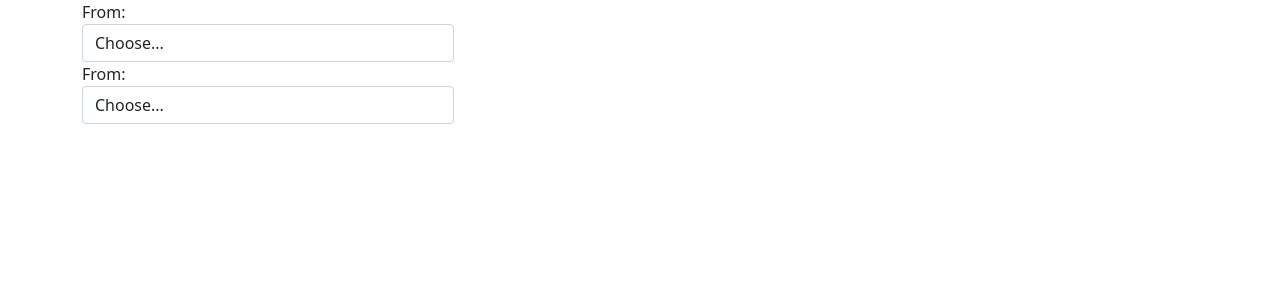
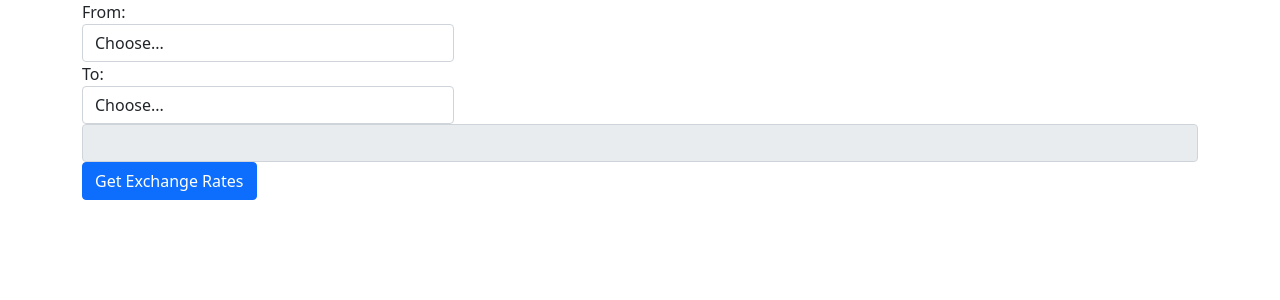
Before and after one commit to deepeters/currency-exchange, a Flask app: page / in a window 1280 px wide. Shown: the top 300 px of the page. Run offline with Flask 2, Linux system fonts and the light colour scheme.

Commit message:
Create an input form to take in the currency to converted

```diff
--- a/templates/base.html
+++ b/templates/base.html
@@ -12,6 +12,7 @@
     <!--Bootstrao JavaScript-->
     <script src="https://cdn.jsdelivr.net/npm/@popperjs/core@2.9.2/dist/umd/popper.min.js" integrity="sha384-IQsoLXl5PILFhosVNubq5LC7Qb9DXgDA9i+tQ8Zj3iwWAwPtgFTxbJ8NT4GN1R8p" crossorigin="anonymous"></script>
     <script src="https://cdn.jsdelivr.net/npm/bootstrap@5.0.1/dist/js/bootstrap.min.js" integrity="sha384-Atwg2Pkwv9vp0ygtn1JAojH0nYbwNJLPhwyoVbhoPwBhjQPR5VtM2+xf0Uwh9KtT" crossorigin="anonymous"></script>
+
     <title>Currency Exchange</title>
 </head>
 <body>
--- a/templates/index.html
+++ b/templates/index.html
@@ -12,12 +12,16 @@
         </div>
         <div class="form-group">
             <div class="form-group col-md-4">
-                <label for="fromCurr">From:</label>
-                <select id="fromCurr" class="form-control" name="fromCurr">
+                <label for="toCurr">To:</label>
+                <select id="toCurr" class="form-control" name="toCurr">
                     <option selected>Choose...</option>
                     <option></option>
                 </select>
             </div>
         </div>
+        <div class="form-group">
+            <input type="text" class="form-control" value="" disabled>
+        </div>
+        <button type="submit" class="btn btn-primary">Get Exchange Rates</button>
     </form>
 {%endblock%}
```
